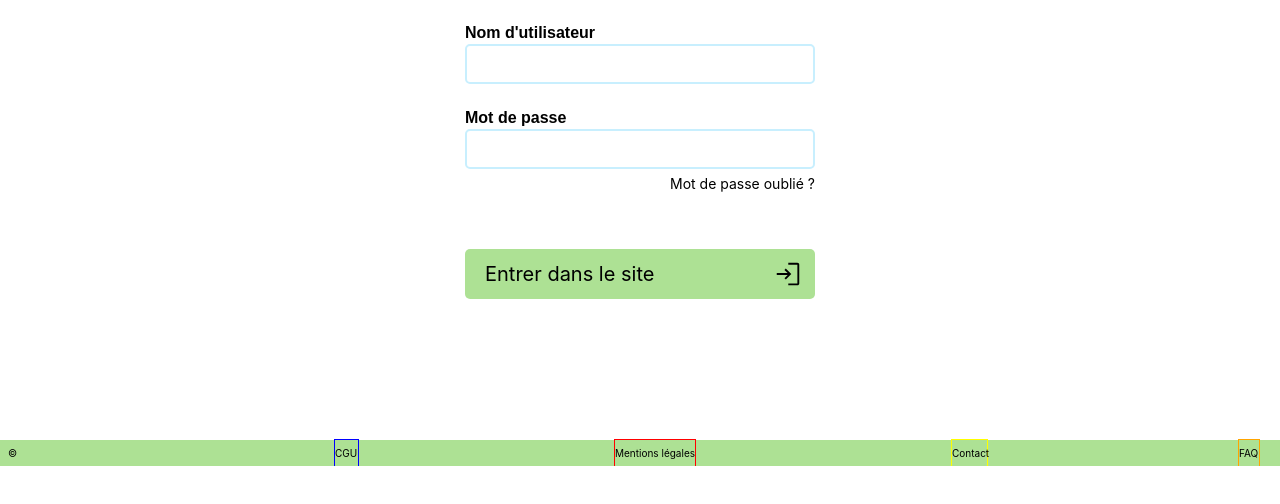
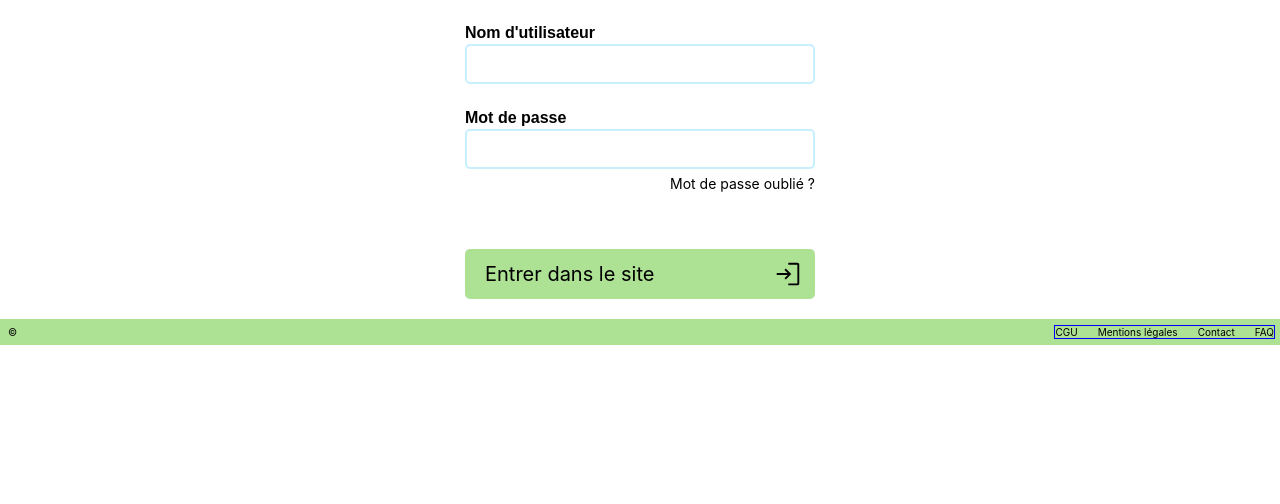
Before and after one commit to pflammarion/app-cow, a PHP site: page / in a window 1280 px wide. Shown: the part 296-800 px from the top of the page. Run offline with PHP 8.4, Linux system fonts and the light colour scheme; some web fonts are replaced.

Commit message:
factorisation

```diff
--- a/public/css/footer.css
+++ b/public/css/footer.css
@@ -1,6 +1,6 @@
 
 
-bande_blanche {
+.bande-blanche {
     display: flex;
     width: 100%;
     height: 141px;
@@ -10,17 +10,15 @@ bande_blanche {
 }
 
 footer {
+    margin-top: 20px;
     display: flex;
     width: 100%;
     height: 26px;
     background-color: #ADE194;
     justify-content: space-between;
     align-items: center;
-
-
-
 }
-logo_C {
+footer .logo-c {
     display: flex;
     width: 16px;
     height: 9px;
@@ -29,49 +27,13 @@ logo_C {
     align-items: center;
     font-size: 10px;
 }
-
-CGU {
+footer .link{
     display: flex;
-    width: 23px;
-    height: 26px;
-    margin-left: 60px;
+    width: auto;
     margin-right: 5px;
-    justify-content: space-between;
+    justify-content: center;
+    gap: 20px;
     align-items: center;
     font-size: 10px;
     border: solid 1px blue;
 }
-
-Mentions_légales {
-    display: flex;
-    width: 80px;
-    height: 26px;
-    margin-right: 5px;
-    margin-top: 5px;
-    margin-bottom: 5px;
-    justify-content: space-between;
-    align-items: center;
-    font-size: 10px;
-    border: solid 1px red
-}
-
-Contact {
-    display: flex;
-    width: 35px;
-    height: 26px;
-    margin-riht: 25px;
-    justify-content: space-between;
-    align-items: center;
-    font-size: 10px;
-    border: solid 1px yellow;
-}
-FAQ{
-    display: flex;
-    width: 20px;
-    height: 26px;
-    margin-right: 20px;
-    justify-content: space-between;
-    align-items: center;
-    font-size: 10px;
-    border: solid 1px orange;
-}
--- a/view/footer.php
+++ b/view/footer.php
@@ -1,25 +1,19 @@
-<bande_blanche>
+<div class="bande_blanche">
 
-</bande_blanche>
+</div>
 <footer>
 
-    <logo_C>
-        <p>©</p>
 
-    </logo_C>
-    <CGU>
-        <p>CGU</p>
-    </CGU>
+        <p class="logo-c">©</p>
 
-    <Mentions_légales>
-        <p>Mentions légales</p>
-    </Mentions_légales>
-    <Contact>
-        <p>Contact</p>
-    </Contact>
-    <FAQ>
-        <p>FAQ</p>
-    </FAQ>
+
+    <div class="link">
+        <a>CGU</a>
+        <a>Mentions légales</a>
+        <a>Contact</a>
+        <a>FAQ</a>
+    </div>
+
 </footer>
 
 </body>
```
